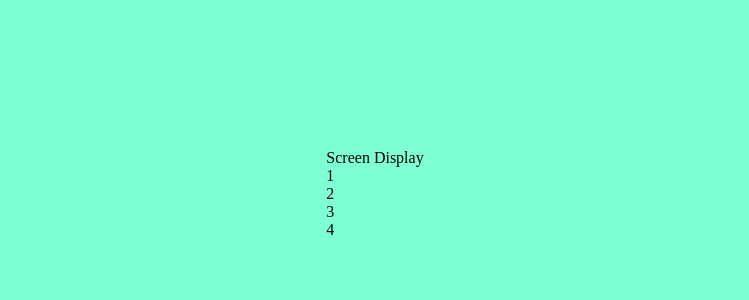
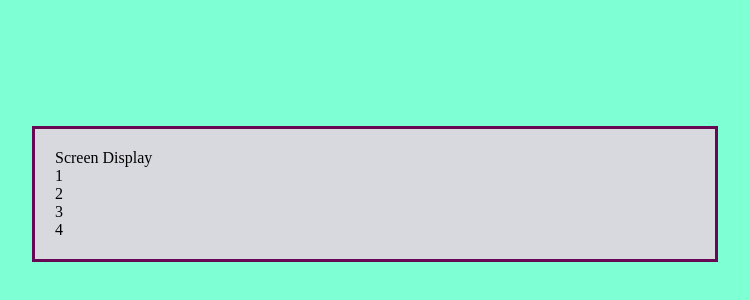
Before and after one commit to kibeetfelix/screen-display, a plain HTML site: page index.html in a window 1280 px wide. Shown: the part 206-506 px from the top of the page, without its empty margins (265-1014 px from the left). Drawn offline with Linux system fonts and the light colour scheme.

Commit message:
container styling

```diff
--- a/styles.css
+++ b/styles.css
@@ -6,3 +6,10 @@ body {
     align-items: center;
     justify-content: center;
 }
+
+.container {
+    border: solid rgb(104, 7, 83);
+    background-color: rgb(215, 217, 223);
+    width: 50%;
+    padding: 20px;
+}
```
